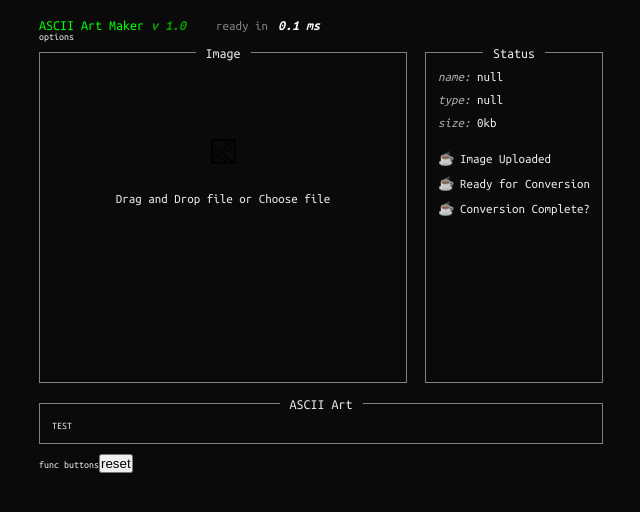
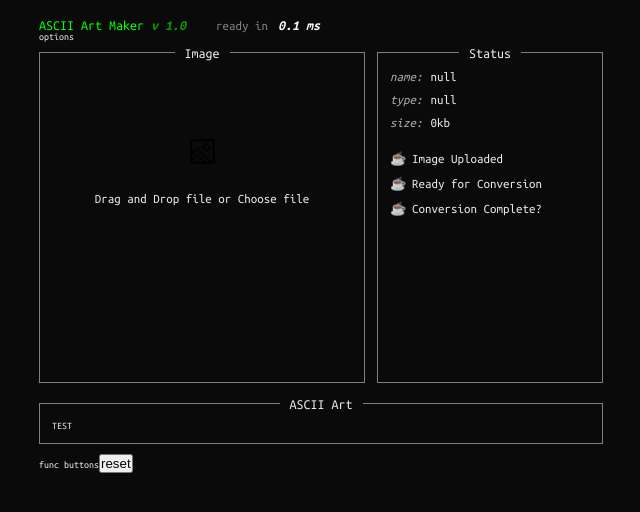
Before and after one commit to lofi-J/Ascii-Maker, a Next.js app: page /ascii/image in a window 1280 px wide. Shown: the top 512 px of the page, without its empty margins (319-959 px from the left). Built offline with nearby package versions, Linux system fonts and the light colour scheme.

Commit message:
[Design] image to ascii
 - status fileName text overflow ellipsis

```diff
--- a/src/app/ascii/image/page.module.css
+++ b/src/app/ascii/image/page.module.css
@@ -33,7 +33,7 @@
 .image {
   display: flex;
   justify-content: space-between;
-  gap: 1.8rem;
+  gap: 1.2rem;
 }
 
 /* ASCII Art */
--- a/src/components/Status/Status.module.css
+++ b/src/components/Status/Status.module.css
@@ -2,19 +2,23 @@
   display: flex;
   flex-direction: column;
   gap: 1rem;
+  width: 20rem;
 }
 
 .row {
   display: flex;
   align-items: center;
   justify-content: flex-start;
-  flex-wrap: nowrap;
-  text-wrap: nowrap;
-  width: 100%;
-  text-overflow: ellipsis;
-  overflow: hidden;
   .title, .value {
+    display: flex;
+    gap: 0.8rem;
     font-size: 1.3rem;
+    text-wrap: nowrap;
+    .fileName {
+      max-width: 16rem;
+      text-overflow: ellipsis;
+      overflow: hidden;
+    }
     .gray {
       color: darkgray;
     }
--- a/src/components/Status/Status.tsx
+++ b/src/components/Status/Status.tsx
@@ -32,7 +32,7 @@ const Status = ({file, status, onLoad}: IStatus) => {
     <div className={styles.container}>
       <div className={styles.row}>
         <span className={styles.title}>
-          <em className={styles.gray}>name: </em>{file ? file.name : 'null'}
+          <em className={styles.gray}>name: </em><span className={styles.fileName}>{file ? file.name : 'null'}</span>
         </span>
       </div>
       <div className={styles.row}>
```
